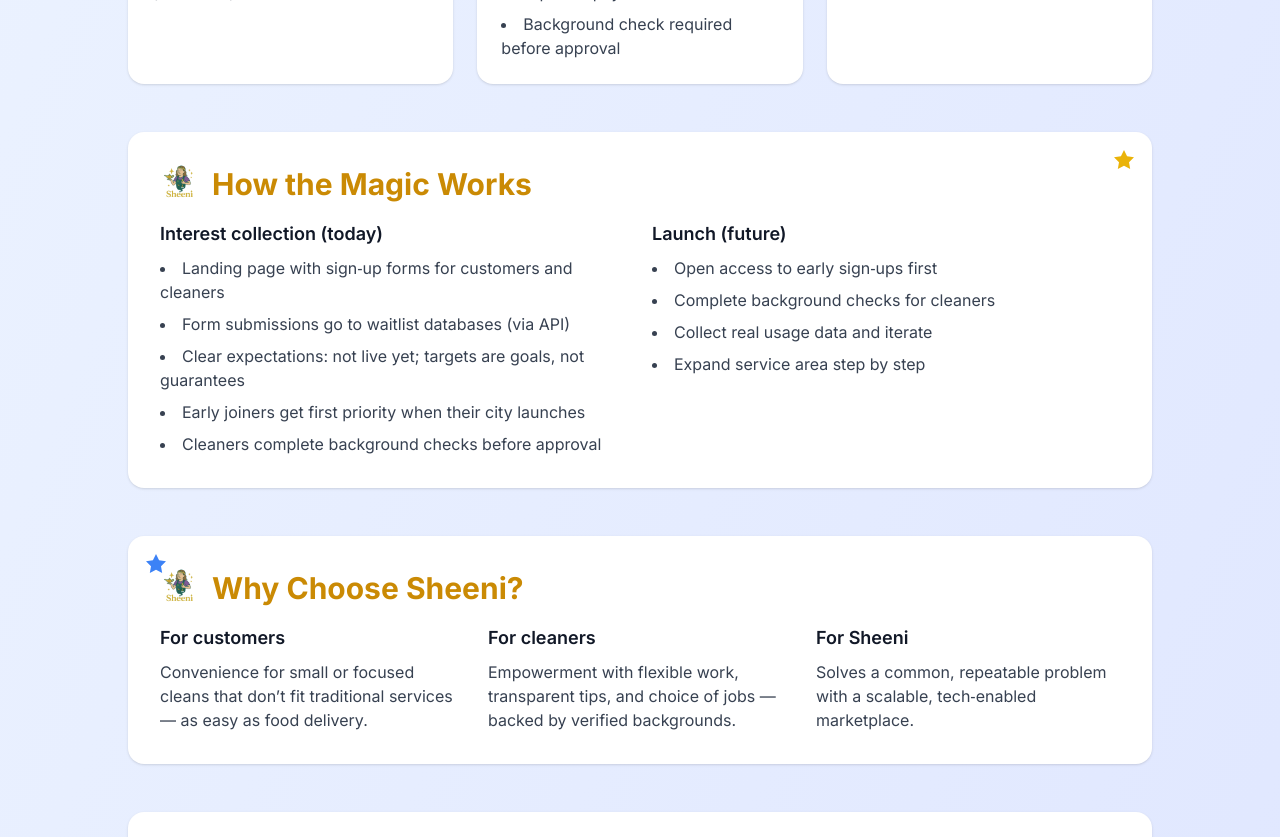
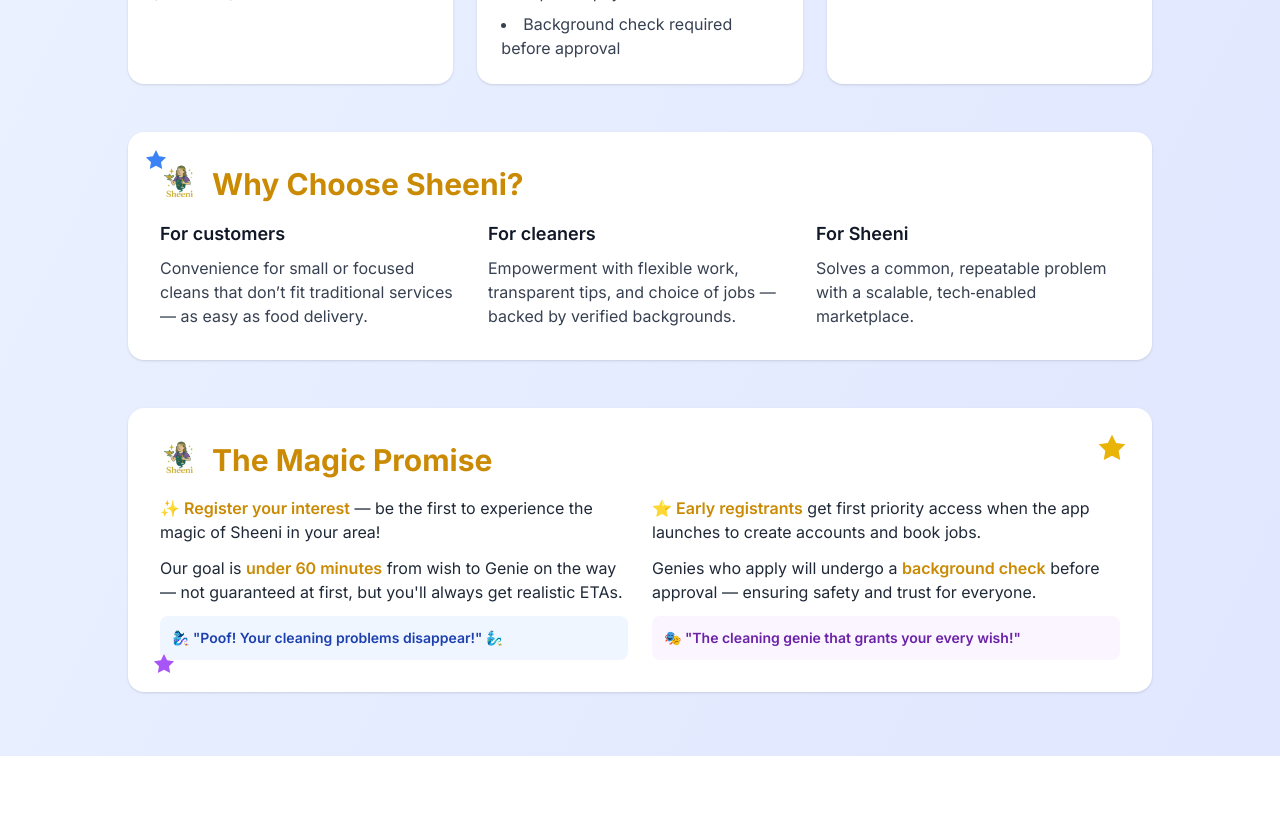
Before and after one commit to kurtmodrow/sheeni-landing, a Next.js app: page / in a window 1280 px wide. Shown: the part 1920-2757 px from the top of the page. After the commit the page ends 2676 px from the top, so only its background shows below. Built offline with nearby package versions, Linux system fonts and the light colour scheme.

Commit message:
Remove 'How the Magic Works' section to streamline landing page

```diff
--- a/app/page.tsx
+++ b/app/page.tsx
@@ -151,45 +151,6 @@
             </div>
           </section>
 
-          {/* The How */}
-          <section className="mt-12">
-            <div className="bg-white rounded-2xl shadow p-8 relative overflow-hidden">
-              <div className="absolute top-4 right-4">
-                <StarDecoration size="md" color="accent" />
-              </div>
-              <h2 className="text-2xl md:text-3xl font-bold text-gray-900 mb-4 flex items-center">
-                <Image
-                  src="/logo.png"
-                  alt="Sheeni Logo"
-                  width={40}
-                  height={20}
-                  className="mr-3"
-                />
-                <span className="text-yellow-600">How the Magic Works</span>
-              </h2>
-              <div className="grid grid-cols-1 md:grid-cols-2 gap-6">
-                <div>
-                  <h3 className="text-lg font-semibold text-gray-900 mb-2">Interest collection (today)</h3>
-                  <ul className="space-y-2 text-gray-700 list-disc list-inside">
-                    <li>Landing page with sign‑up forms for customers and cleaners</li>
-                    <li>Form submissions go to waitlist databases (via API)</li>
-                    <li>Clear expectations: not live yet; targets are goals, not guarantees</li>
-                    <li>Early joiners get first priority when their city launches</li>
-                    <li>Cleaners complete background checks before approval</li>
-                  </ul>
-                </div>
-                <div>
-                  <h3 className="text-lg font-semibold text-gray-900 mb-2">Launch (future)</h3>
-                  <ul className="space-y-2 text-gray-700 list-disc list-inside">
-                    <li>Open access to early sign‑ups first</li>
-                    <li>Complete background checks for cleaners</li>
-                    <li>Collect real usage data and iterate</li>
-                    <li>Expand service area step by step</li>
-                  </ul>
-                </div>
-              </div>
-            </div>
-          </section>
 
           {/* The Why */}
           <section className="mt-12">
```
